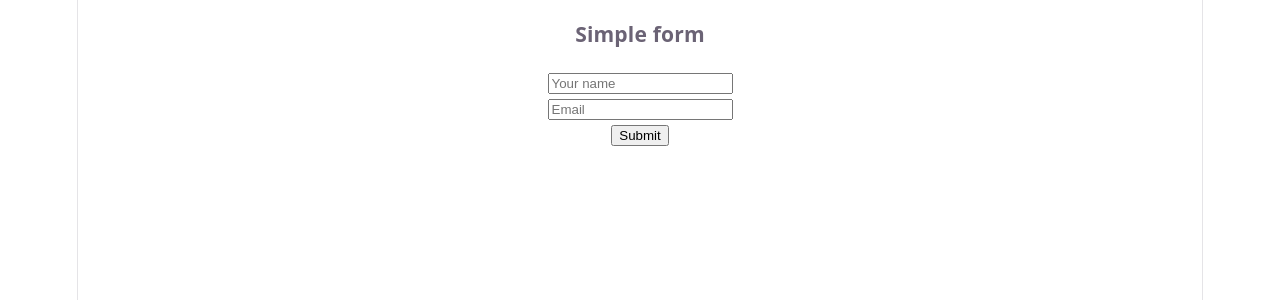
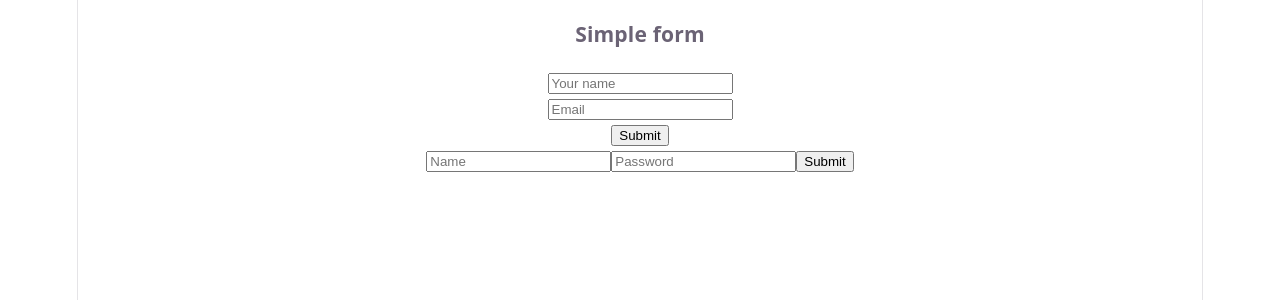
Before and after one commit to Ziad003/Practice-React4-coreConcept-and-form, a React (Vite) app: page / in a window 1280 px wide. Shown: the top 300 px of the page. Built offline with nearby package versions, Linux system fonts and the light colour scheme.

Commit message:
input value control on change(Controlled)

```diff
--- a/src/App.jsx
+++ b/src/App.jsx
@@ -1,4 +1,5 @@
 import "./App.css";
+import ControlledField from "./components/controlledField/ControlledField";
 import Form from "./components/form/Form";
 
 function App() {
@@ -7,6 +8,7 @@
     <>
       <h3>Simple form</h3>
       <Form></Form>
+      <ControlledField></ControlledField>
     </>
   );
 }
--- /dev/null
+++ b/src/components/controlledField/ControlledField.jsx
@@ -0,0 +1,43 @@
+import { useState } from "react";
+
+
+const ControlledField = () => {
+  const [password, setPassword] = useState("");
+  const [error,setError]=useState('')
+
+  const handleChange = (e) => {
+    e.preventDefault();
+    console.log('Submitted')
+  };
+
+  const handlePassword=e=>{
+    console.log(e.target.value)
+    setPassword(e.target.value)
+    if(password.length<6){
+        setError('6 characters or longer password needed')
+    }else{
+        setError('')
+    }
+  }
+
+  return (
+    <div>
+      <form onSubmit={handleChange}>
+        <input type="text" name="name" placeholder="Name" />
+        <input
+          type="password"
+          name="password"
+          placeholder="Password"
+          onChange={handlePassword}
+          defaultValue={password}
+        />
+        <input type="submit" value="Submit" />
+      </form>
+      <p style={{color:'red'}}>
+        <small>{error}</small>
+      </p>
+    </div>
+  );
+};
+
+export default ControlledField;
```
